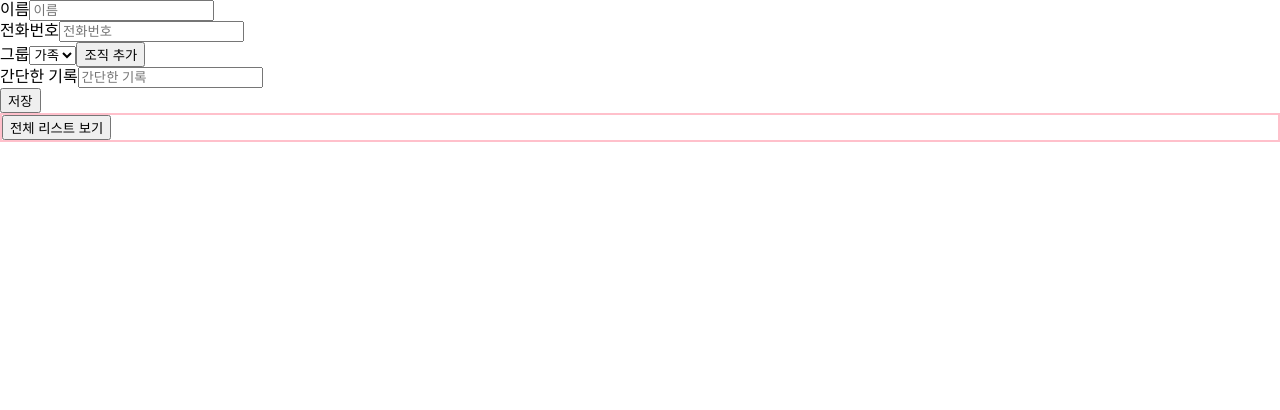
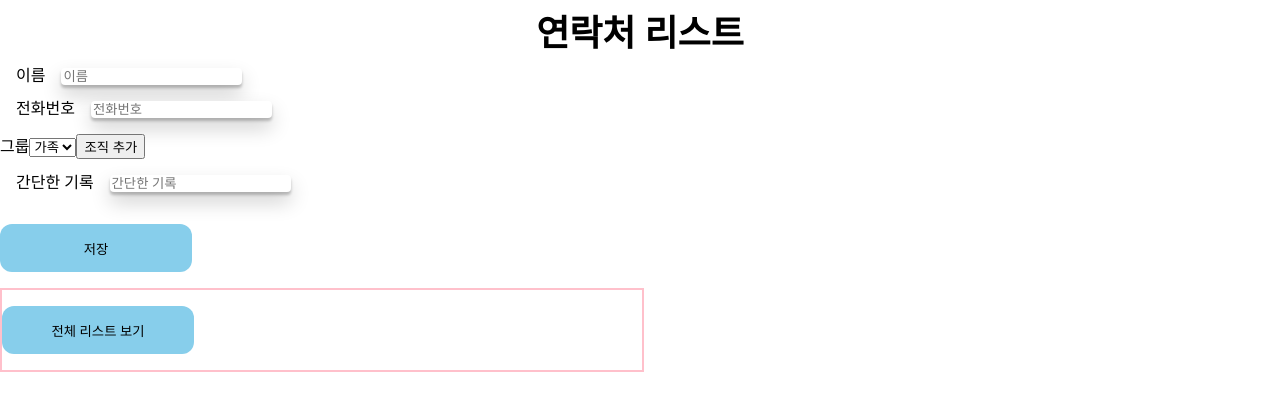
Before and after one commit to zelkovaria/react-contact-list, a React (Vite) app: page / in a window 1280 px wide. Shown: the top 410 px of the page. Built offline with nearby package versions, Linux system fonts and the light colour scheme.

Commit message:
design: 일부 css 반영

```diff
--- a/src/App.jsx
+++ b/src/App.jsx
@@ -1,3 +1,4 @@
+import styled from 'styled-components';
 import './App.css';
 import InputCon from './InputCon';
 import ListArea from './ListArea';
@@ -5,10 +6,19 @@ import ListArea from './ListArea';
 function App() {
   return (
     <>
+      <Title>연락처 리스트</Title>
       <InputCon />
       <ListArea />
     </>
   );
 }
 
+const Title = styled.div`
+  font-weight: bold;
+  font-size: 36px;
+  display: flex;
+  justify-content: center;
+  margin: 1rem;
+`;
+
 export default App;
--- a/src/InputCon.jsx
+++ b/src/InputCon.jsx
@@ -1,3 +1,4 @@
+import styled from 'styled-components';
 import { useState } from 'react';
 import Input from './components/Input';
 import SelectEl from './components/SelectEl';
@@ -27,9 +28,18 @@ const InputCon = () => {
       <Input title={'전화번호'} value={telNum} onChange={setTelNum} />
       <SelectEl value={group} onSelect={setGroup} />
       <Input title={'간단한 기록'} value={memo} onChange={setMemo} />
-      <button onClick={handleStoreLocal}>저장</button>
+      <SaveButton onClick={handleStoreLocal}>저장</SaveButton>
     </div>
   );
 };
 
+const SaveButton = styled.button`
+  border: none;
+  border-radius: 12px;
+  background-color: skyblue;
+  width: 12rem;
+  height: 3rem;
+  margin: 1rem auto;
+`;
+
 export default InputCon;
--- a/src/ListArea.jsx
+++ b/src/ListArea.jsx
@@ -11,6 +11,7 @@ const ListArea = () => {
 
   return (
     <ListAreaWrapper>
+      <ListButton onClick={arrayList}>전체 리스트 보기</ListButton>
       <ul>
         {storageLst.map((list, index) => (
           <li key={index}>
@@ -18,13 +19,23 @@ const ListArea = () => {
           </li>
         ))}
       </ul>
-      <button onClick={arrayList}>전체 리스트 보기</button>
     </ListAreaWrapper>
   );
 };
 
 const ListAreaWrapper = styled.div`
   border: 2px solid pink;
+  width: 50%;
+  /* text-align: center; */
+`;
+
+const ListButton = styled.button`
+  border: none;
+  border-radius: 12px;
+  background-color: skyblue;
+  width: 12rem;
+  height: 3rem;
+  margin: 1rem auto;
 `;
 
 export default ListArea;
--- a/src/components/Input.jsx
+++ b/src/components/Input.jsx
@@ -1,14 +1,31 @@
+import styled from 'styled-components';
+
 const Input = ({ title, value, onChange }) => {
   return (
-    <div>
-      <span>{title}</span>
-      <input
+    <Wrapper>
+      <TitleSpan>{title}</TitleSpan>
+      <ValueInput
         value={value}
         onChange={(e) => onChange(e.target.value)}
         placeholder={title}
       />
-    </div>
+    </Wrapper>
   );
 };
 
+const Wrapper = styled.div`
+  gap: 1rem;
+  margin: 1rem;
+`;
+
+const TitleSpan = styled.span`
+  margin-right: 1rem;
+`;
+
+const ValueInput = styled.input`
+  border: none;
+  box-shadow: 0 10px 20px rgba(0, 0, 0, 0.19), 0 3px 3px rgba(0, 0, 0, 0.23);
+  border-radius: 4px;
+`;
+
 export default Input;
--- a/src/components/SelectEl.jsx
+++ b/src/components/SelectEl.jsx
@@ -39,7 +39,7 @@ const SelectEl = ({ value, onSelect }) => {
 
       {isModalOpen && (
         <Modal>
-          <div>
+          <Wrapper>
             <h2>그룹관리</h2>
             <ul>
               {options.map((option, index) => (
@@ -49,7 +49,8 @@ const SelectEl = ({ value, onSelect }) => {
                 </li>
               ))}
             </ul>
-          </div>
+          </Wrapper>
+          <Wrapper>
             <input
               value={newOption}
               onChange={(e) => setNewOption(e.target.value)}
@@ -57,6 +58,7 @@ const SelectEl = ({ value, onSelect }) => {
             />
             <button onClick={addOption}>추가</button>
             <button onClick={toggleModal}>닫기</button>
+          </Wrapper>
         </Modal>
       )}
     </div>
@@ -70,10 +72,21 @@ const Modal = styled.div`
   width: 300px;
   height: 300px;
   border-radius: 15px;
-  background: rgba(0, 0, 0, 0.5);
+  /* background: rgba(0, 0, 0, 0.3); */
+  background: #eaeaea;
   display: flex;
+  flex-direction: column;
   justify-content: center;
   align-items: center;
 `;
 
+const Wrapper = styled.div`
+  margin: 1rem;
+
+  h2 {
+    font-size: 24px;
+    margin-bottom: 1rem;
+  }
+`;
+
 export default SelectEl;
```
Lines whose indentation alone changed are shown as unchanged.
